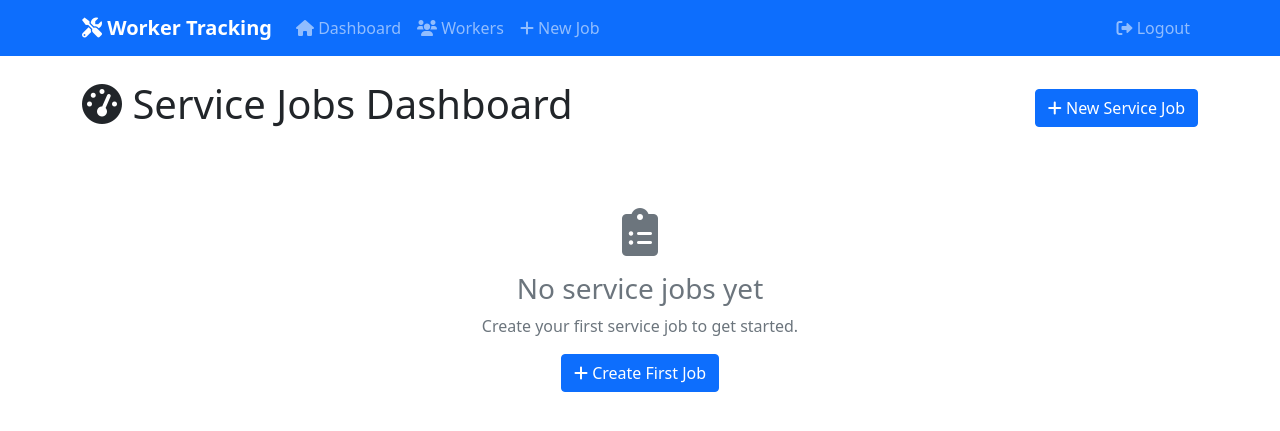
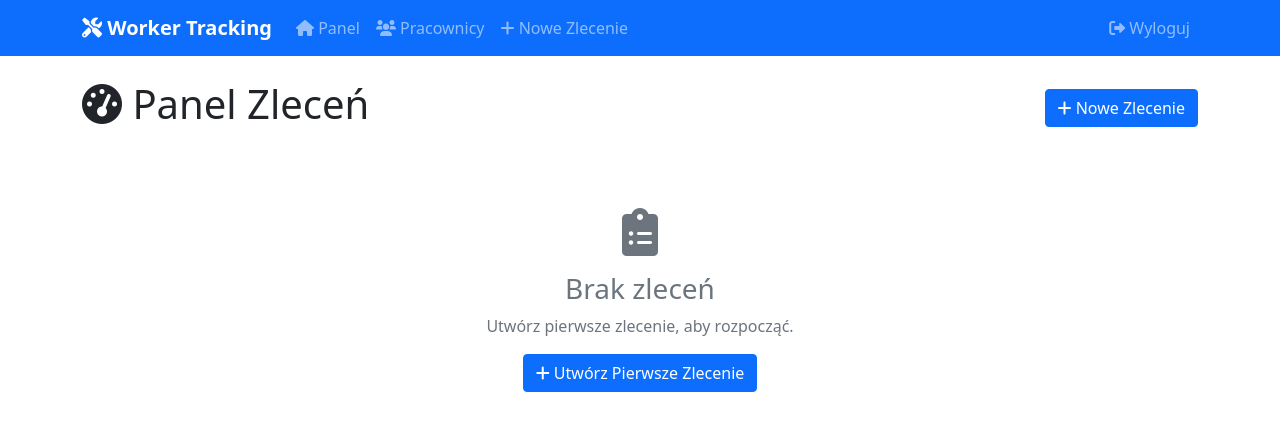
Before and after one commit to witek0509x/worker_tracker, a Flask app: page / in a window 1280 px wide. Shown: the top 431 px of the page. Run offline with Flask 3, Linux system fonts and the light colour scheme; a user stored in the database is signed in.

Commit message:
language message change

```diff
--- a/app.py
+++ b/app.py
@@ -97,7 +97,7 @@ def login():
         user = User.query.filter_by(username=username).first()
         if user and user.check_password(password):
             login_user(user)
-            flash('Logged in successfully.', 'success')
+            flash('Zalogowano pomyślnie.', 'success')
             next_page = request.args.get('next')
             if next_page:
                 return redirect(next_page)
@@ -106,14 +106,14 @@ def login():
             else:
                 return redirect(url_for('worker_dashboard', worker_id=user.worker.id))
         else:
-            flash('Invalid username or password.', 'error')
+            flash('Nieprawidłowa nazwa użytkownika lub hasło.', 'error')
     return render_template('login.html')
 
 @app.route('/logout')
 @login_required
 def logout():
     logout_user()
-    flash('Logged out successfully.', 'success')
+    flash('Wylogowano pomyślnie.', 'success')
     return redirect(url_for('login'))
 
 # Updated index route to handle role-based redirection
@@ -129,7 +129,7 @@ def index():
     elif current_user.is_worker and current_user.worker:
         return redirect(url_for('worker_dashboard', worker_id=current_user.worker.id))
     else:
-        flash('Unauthorized access.', 'error')
+        flash('Nieautoryzowany dostęp.', 'error')
         return redirect(url_for('login'))
 
 # Protect admin-only routes
@@ -137,7 +137,7 @@ def index():
 @login_required
 def workers():
     if not current_user.is_admin:
-        flash('Access denied.', 'error')
+        flash('Dostęp zabroniony.', 'error')
         return redirect(url_for('index'))
     workers = Worker.query.all()
     return render_template('workers.html', workers=workers)
@@ -146,7 +146,7 @@ def workers():
 @login_required
 def add_worker():
     if not current_user.is_admin:
-        flash('Access denied.', 'error')
+        flash('Dostęp zabroniony.', 'error')
         return redirect(url_for('index'))
 
     if request.method == 'POST':
@@ -158,10 +158,10 @@ def add_worker():
 
         # Check duplicates
         if User.query.filter_by(username=username).first():
-            flash('Username already exists.', 'error')
+            flash('Nazwa użytkownika już istnieje.', 'error')
             return redirect(url_for('add_worker'))
         if User.query.filter_by(email=email).first():
-            flash('Email already exists.', 'error')
+            flash('Adres e-mail już istnieje.', 'error')
             return redirect(url_for('add_worker'))
 
         # Create user account for worker
@@ -175,7 +175,7 @@ def add_worker():
         db.session.add(worker)
         db.session.commit()
 
-        flash(f'Worker added successfully! Temporary password: {password}', 'success')
+        flash(f'Pracownik dodany! Tymczasowe hasło: {password}', 'success')
         return redirect(url_for('workers'))
 
     return render_template('add_worker.html')
@@ -185,7 +185,7 @@ def add_worker():
 @login_required
 def add_job():
     if not current_user.is_admin:
-        flash('Access denied.', 'error')
+        flash('Dostęp zabroniony.', 'error')
         return redirect(url_for('index'))
 
     if request.method == 'POST':
@@ -198,7 +198,7 @@ def add_job():
         db.session.add(job)
         db.session.commit()
 
-        flash('Service job created successfully!', 'success')
+        flash('Zlecenie utworzono pomyślnie!', 'success')
         return redirect(url_for('index'))
 
     workers = Worker.query.all()
@@ -210,10 +210,10 @@ def add_job():
 def worker_dashboard(worker_id):
     if current_user.is_worker:
         if current_user.worker and current_user.worker.id != worker_id:
-            flash('Access denied.', 'error')
+            flash('Dostęp zabroniony.', 'error')
             return redirect(url_for('index'))
     elif not current_user.is_admin:
-        flash('Access denied.', 'error')
+        flash('Dostęp zabroniony.', 'error')
         return redirect(url_for('index'))
 
     worker = Worker.query.get_or_404(worker_id)
@@ -227,7 +227,7 @@ def log_arrival(job_id):
     job = ServiceJob.query.get_or_404(job_id)
     # Check permission
     if current_user.is_worker and (not current_user.worker or job.worker_id != current_user.worker.id):
-        flash('Access denied.', 'error')
+        flash('Dostęp zabroniony.', 'error')
         return redirect(url_for('index'))
 
     notes = request.form.get('notes', '')
@@ -237,9 +237,9 @@ def log_arrival(job_id):
         log = StatusLog(job_id=job_id, status='arrived', notes=notes)
         db.session.add(log)
         db.session.commit()
-        flash('Arrival logged successfully!', 'success')
+        flash('Przyjazd został zapisany.', 'success')
     else:
-        flash('Job status cannot be updated to arrived.', 'error')
+        flash('Status zlecenia nie pozwala na oznaczenie przyjazdu.', 'error')
     return redirect(url_for('job_detail', job_id=job_id))
 
 @app.route('/log_completion/<int:job_id>', methods=['POST'])
@@ -248,7 +248,7 @@ def log_completion(job_id):
     job = ServiceJob.query.get_or_404(job_id)
     # Check permission
     if current_user.is_worker and (not current_user.worker or job.worker_id != current_user.worker.id):
-        flash('Access denied.', 'error')
+        flash('Dostęp zabroniony.', 'error')
         return redirect(url_for('index'))
 
     notes = request.form.get('notes', '')
@@ -258,9 +258,9 @@ def log_completion(job_id):
         log = StatusLog(job_id=job_id, status='completed', notes=notes)
         db.session.add(log)
         db.session.commit()
-        flash('Completion logged successfully!', 'success')
+        flash('Zlecenie zakończone pomyślnie!', 'success')
     else:
-        flash('Job must be in "arrived" status to complete.', 'error')
+        flash('Aby zakończyć, status musi być "W trakcie".', 'error')
     return redirect(url_for('job_detail', job_id=job_id))
 
 # API endpoints for mobile/simple interface
@@ -307,7 +307,7 @@ def job_detail(job_id):
     job = ServiceJob.query.get_or_404(job_id)
     # Permissions: worker assigned to job or admin
     if current_user.is_worker and (not current_user.worker or job.worker_id != current_user.worker.id):
-        flash('Access denied.', 'error')
+        flash('Dostęp zabroniony.', 'error')
         return redirect(url_for('index'))
     logs = StatusLog.query.filter_by(job_id=job_id).order_by(StatusLog.timestamp.desc()).all()
     return render_template('job_detail.html', job=job, logs=logs)
--- a/templates/base.html
+++ b/templates/base.html
@@ -38,23 +38,23 @@
                         {% if current_user.is_admin %}
                             <li class="nav-item">
                                 <a class="nav-link" href="{{ url_for('index') }}">
-                                    <i class="fas fa-home"></i> Dashboard
+                                    <i class="fas fa-home"></i> Panel
                                 </a>
                             </li>
                             <li class="nav-item">
                                 <a class="nav-link" href="{{ url_for('workers') }}">
-                                    <i class="fas fa-users"></i> Workers
+                                    <i class="fas fa-users"></i> Pracownicy
                                 </a>
                             </li>
                             <li class="nav-item">
                                 <a class="nav-link" href="{{ url_for('add_job') }}">
-                                    <i class="fas fa-plus"></i> New Job
+                                    <i class="fas fa-plus"></i> Nowe Zlecenie
                                 </a>
                             </li>
                         {% elif current_user.is_worker and current_user.worker %}
                             <li class="nav-item">
                                 <a class="nav-link" href="{{ url_for('worker_dashboard', worker_id=current_user.worker.id) }}">
-                                    <i class="fas fa-home"></i> My Jobs
+                                    <i class="fas fa-home"></i> Moje Zlecenia
                                 </a>
                             </li>
                         {% endif %}
@@ -64,13 +64,13 @@
                     {% if current_user.is_authenticated %}
                         <li class="nav-item">
                             <a class="nav-link" href="{{ url_for('logout') }}">
-                                <i class="fas fa-sign-out-alt"></i> Logout
+                                <i class="fas fa-sign-out-alt"></i> Wyloguj
                             </a>
                         </li>
                     {% else %}
                         <li class="nav-item">
                             <a class="nav-link" href="{{ url_for('login') }}">
-                                <i class="fas fa-sign-in-alt"></i> Login
+                                <i class="fas fa-sign-in-alt"></i> Zaloguj
                             </a>
                         </li>
                     {% endif %}
--- a/templates/index.html
+++ b/templates/index.html
@@ -1,11 +1,11 @@
 {% extends "base.html" %}
-{% block title %}Dashboard{% endblock %}
+{% block title %}Panel{% endblock %}
 
 {% block content %}
 <div class="d-flex justify-content-between align-items-center mb-4">
-    <h1><i class="fas fa-tachometer-alt"></i> Service Jobs Dashboard</h1>
+    <h1><i class="fas fa-tachometer-alt"></i> Panel Zleceń</h1>
     <a href="{{ url_for('add_job') }}" class="btn btn-primary">
-        <i class="fas fa-plus"></i> New Service Job
+        <i class="fas fa-plus"></i> Nowe Zlecenie
     </a>
 </div>
 
@@ -18,19 +18,19 @@
                     <h6 class="mb-0">{{ job.title }}</h6>
                     <span class="badge status-badge status-{{ job.status }}">
                         {% if job.status == 'assigned' %}
-                            <i class="fas fa-clock"></i> Assigned
+                            <i class="fas fa-clock"></i> Przydzielone
                         {% elif job.status == 'arrived' %}
-                            <i class="fas fa-map-marker-alt"></i> Arrived
+                            <i class="fas fa-map-marker-alt"></i> W trakcie
                         {% elif job.status == 'completed' %}
-                            <i class="fas fa-check"></i> Completed
+                            <i class="fas fa-check"></i> Zakończone
                         {% endif %}
                     </span>
                 </div>
                 <div class="card-body">
                     <p class="card-text">
-                        <strong><i class="fas fa-map-marker-alt"></i> Location:</strong> {{ job.location }}<br>
-                        <strong><i class="fas fa-user"></i> Worker:</strong> {{ job.worker.name }}<br>
-                        <strong><i class="fas fa-calendar"></i> Created:</strong> {{ job.created_at.strftime('%Y-%m-%d %H:%M') }}
+                        <strong><i class="fas fa-map-marker-alt"></i> Lokalizacja:</strong> {{ job.location }}<br>
+                        <strong><i class="fas fa-user"></i> Pracownik:</strong> {{ job.worker.name }}<br>
+                        <strong><i class="fas fa-calendar"></i> Utworzono:</strong> {{ job.created_at.strftime('%Y-%m-%d %H:%M') }}
                     </p>
                     {% if job.description %}
                         <p class="card-text text-muted">{{ job.description[:100] }}{% if job.description|length > 100 %}...{% endif %}</p>
@@ -39,10 +39,10 @@
                 <div class="card-footer">
                     <div class="d-flex justify-content-between">
                         <a href="{{ url_for('job_detail', job_id=job.id) }}" class="btn btn-outline-primary btn-sm">
-                            <i class="fas fa-eye"></i> View Details
+                            <i class="fas fa-eye"></i> Szczegóły
                         </a>
                         <a href="{{ url_for('worker_dashboard', worker_id=job.worker.id) }}" class="btn btn-outline-secondary btn-sm">
-                            <i class="fas fa-user"></i> Worker Dashboard
+                            <i class="fas fa-user"></i> Panel Pracownika
                         </a>
                     </div>
                 </div>
@@ -53,10 +53,10 @@
 {% else %}
     <div class="text-center py-5">
         <i class="fas fa-clipboard-list fa-3x text-muted mb-3"></i>
-        <h3 class="text-muted">No service jobs yet</h3>
-        <p class="text-muted">Create your first service job to get started.</p>
+        <h3 class="text-muted">Brak zleceń</h3>
+        <p class="text-muted">Utwórz pierwsze zlecenie, aby rozpocząć.</p>
         <a href="{{ url_for('add_job') }}" class="btn btn-primary">
-            <i class="fas fa-plus"></i> Create First Job
+            <i class="fas fa-plus"></i> Utwórz Pierwsze Zlecenie
         </a>
     </div>
 {% endif %}
```
Also changed, not shown: templates/add_job.html (+9 -9 lines), templates/add_worker.html (+9 -9 lines), templates/login.html (+4 -4 lines).
